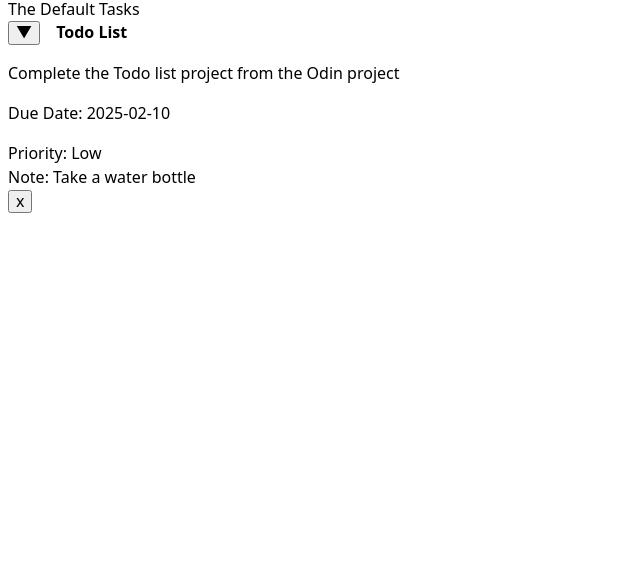
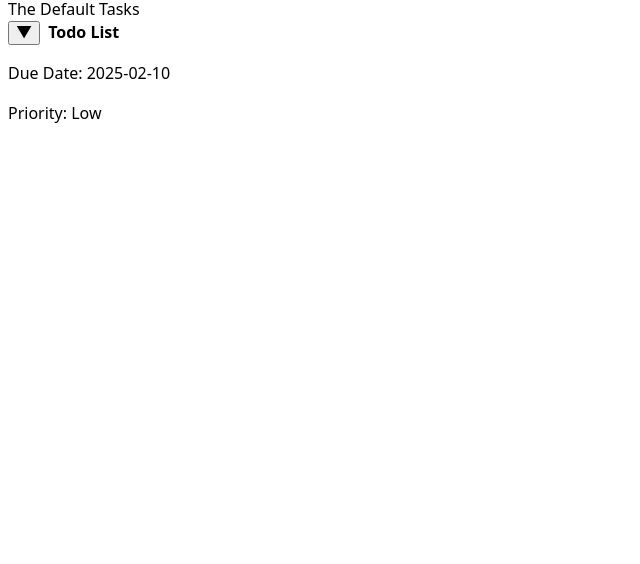
Before and after one commit to A6ih/todo-list, a website built with webpack: page src/template.html in a window 1280 px wide. Shown: the part 257-821 px from the top of the page, without its empty margins (0-640 px from the left). Built offline with nearby package versions, Linux system fonts and the light colour scheme.

Commit message:
Add functions to show and hide task elemends and Remove currentProject variable and functions

```diff
--- a/src/dom.js
+++ b/src/dom.js
@@ -7,9 +7,8 @@ const selectProject = document.querySelector("#select-project");
 let deleteProjectBtns;
 let projectTitleClick;
 let deleteTaskBtns;
-let taskContainers;
 
-export function eventListeners(addProjectFn, deleteProjectFn, switchProjectFn, getProjectFn, addTaskFn, deleteTaskFn, arr){
+export function eventListeners(addProjectFn, deleteProjectFn, addTaskFn, deleteTaskFn, arr){
 
     document.querySelector("#show-project-dialog").addEventListener("click", function() {
         projectDialog.showModal();
@@ -89,7 +88,6 @@ export function eventListeners(addProjectFn, deleteProjectFn, switchProjectFn, g
 
     function updateTaskElements() {
         deleteTaskBtns = Array.from(document.querySelectorAll(".task-delete-btn"));
-        taskContainers = Array.from(document.querySelectorAll(".task-cards"));
         deleteTaskBtns.forEach(item => item.addEventListener("click", deleteTask));
     }
 }
@@ -155,6 +153,7 @@ function renderTasks(obj, fn) {
     }
     fn();
     console.log(obj);
+    hideTaskElements();
 }
 
 function renderProjectOptions(arr) {
@@ -170,3 +169,21 @@ function clearInputs(arr) {
         arr[i].value = "";
     }
 }
+
+function hideTaskElements() {
+    Array.from(document.querySelectorAll(".task-description")).
+        forEach(item => item.style.display = "none");
+    Array.from(document.querySelectorAll(".task-note")).
+        forEach(item => item.style.display = "none");
+    Array.from(document.querySelectorAll(".task-btn-container")).
+        forEach(item => item.style.display = "none");
+}
+
+function showTaskElements() {
+    Array.from(document.querySelectorAll(".task-description")).
+        forEach(item => item.style.display = "block");
+    Array.from(document.querySelectorAll(".task-note")).
+        forEach(item => item.style.display = "block");
+    Array.from(document.querySelectorAll(".task-btn-container")).
+        forEach(item => item.style.display = "block");
+}
--- a/src/index.js
+++ b/src/index.js
@@ -56,14 +56,8 @@ function updateApp() {
     }
 }
 
-let currentProject;
-
-const switchProject = index => currentProject = app[index];
-const getCurrentProject = () => currentProject;
-
 addProject("Default", "The Default Tasks");
-currentProject = app[0];
-addTask(currentProject.tasks, "Todo List", "Complete the Todo list project from the Odin project", "2025-02-10", "Low", "Take a water bottle");
+addTask(app[0].tasks, "Todo List", "Complete the Todo list project from the Odin project", "2025-02-10", "Low", "Take a water bottle");
 console.log(app);
 
-eventListeners(addProject, deleteProject, switchProject, getCurrentProject, addTask, deleteTask, app);
+eventListeners(addProject, deleteProject, addTask, deleteTask, app);
--- a/src/styles.css
+++ b/src/styles.css
@@ -77,10 +77,11 @@ textarea:not([rows]) {
   font-family: system-ui, -apple-system, BlinkMacSystemFont, 'Segoe UI', Roboto, Oxygen, Ubuntu, Cantarell, 'Open Sans', 'Helvetica Neue', sans-serif;
 }
 
-.add-btn-container {
+.add-btn-container,
+.task-title-div {
   display: flex;
   align-items: center;
-  gap: 0.7rem;
+  gap: 0.5rem;
 }
 
 button {
@@ -100,12 +101,6 @@ button {
   padding: 8px;
 }
 
-.task-title-div {
-  display: flex;
-  align-items: center;
-  gap: 1rem;
-}
-
 h4 {
   margin: 0;
 }
```
